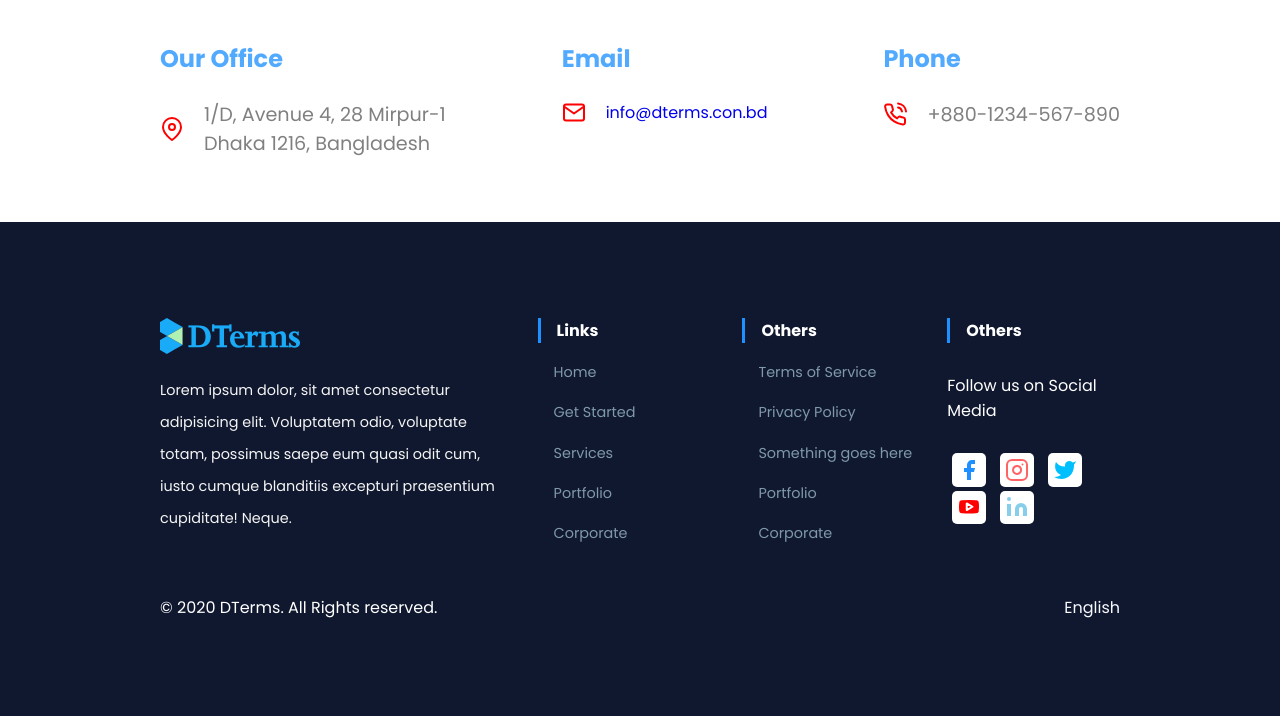
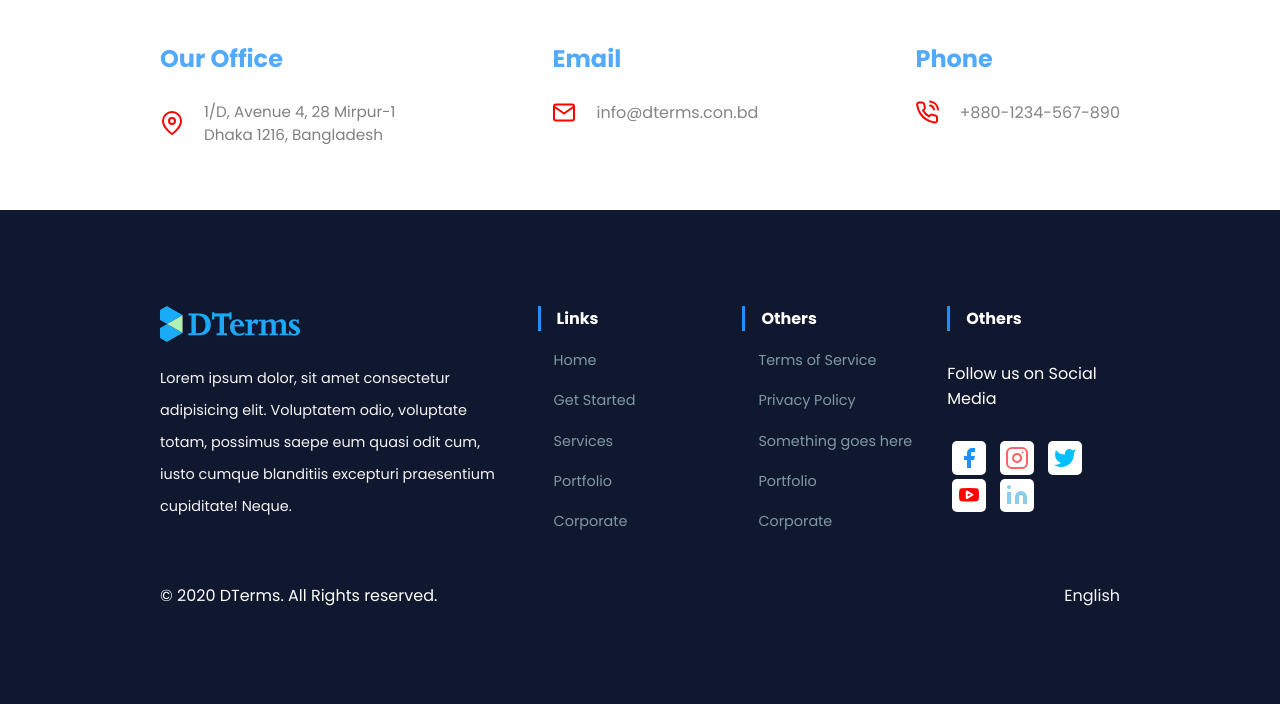
Before and after one commit to dterms/dterms, a plain HTML site: page index.html in a window 1280 px wide. Shown: the part 6320-7036 px from the top of the page. Drawn offline with nearby package versions, Linux system fonts and the light colour scheme; no server answers.

Commit message:
changes in styles

```diff
--- a/assets/css/styles.css
+++ b/assets/css/styles.css
@@ -695,7 +695,7 @@ header {
 }
 
 .map__body div div p {
-  font-size: 1.2rem;
+  font-size: .95rem;
   color: gray;
 }
 
--- a/index.html
+++ b/index.html
@@ -715,14 +715,14 @@
             <p class="title">Email</p>
             <div class="d_flex">
               <img src="./assets/images/allicons/mail(1).svg" alt="" />
-              <a href="mailto:support@dterms.com.bd" class="ml_2">info@dterms.con.bd</a>
+              <a href="mailto:support@dterms.com.bd" class="ml_2 text_secondary">info@dterms.con.bd</a>
             </div>
           </div>
           <div class="map__bodyPhone">
             <p class="title">Phone</p>
             <div class="d_flex">
               <img src="./assets/images/allicons/phone-call.svg" alt="" />
-              <p class="ml_2">+880-1234-567-890</p>
+              <a href="tel:+123456789" class="ml_2 text_secondary">+880-1234-567-890</a>
             </div>
           </div>
         </div>
```
